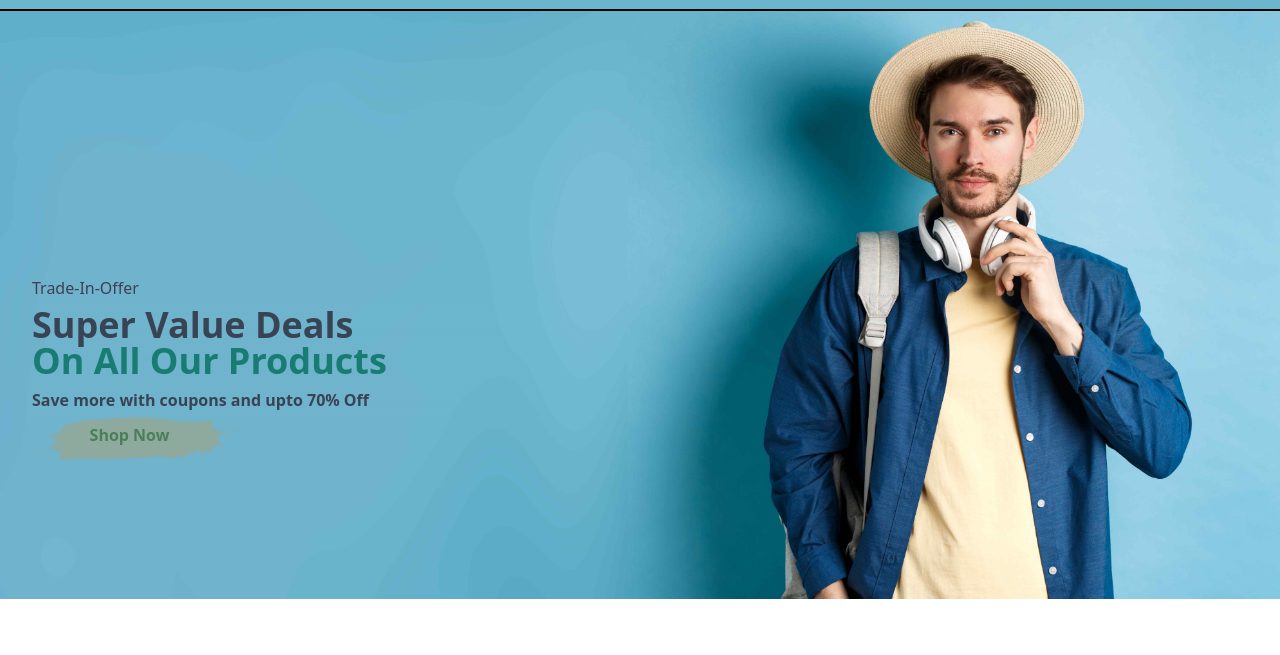
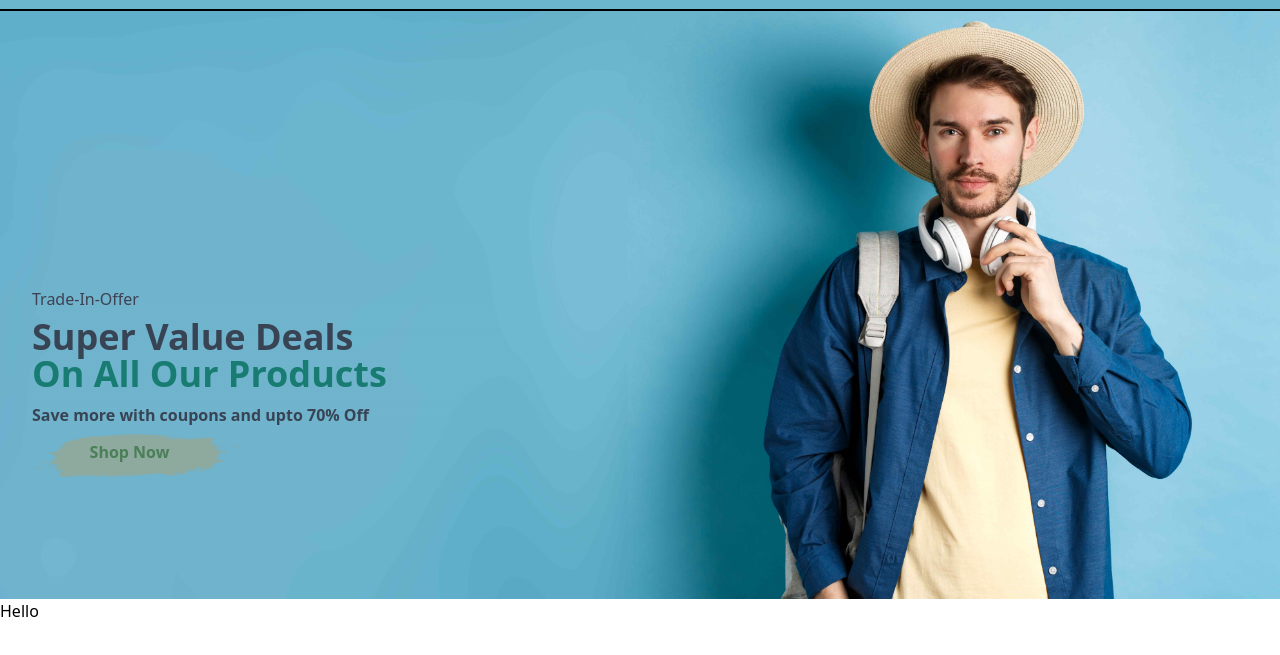
Before and after one commit to Developer095/ecommerce, a website: page index.html in a window 1280 px wide. Shown: the part 67-722 px from the top of the page. Drawn offline with nearby package versions, Linux system fonts and the light colour scheme.

Commit message:
node modules testing

```diff
--- a/index.html
+++ b/index.html
@@ -42,7 +42,7 @@
                 <li><button class="absolute top-[70%] left-[7%] font-bold text-[#187c72]">Shop Now</button>
                     <img src="/Pics/button.png" class="absolute top-[69%] left-[2.7%] h-11 opacity-90">
                 </li>
-                <div></div>
+                <div>Hello</div>
 
             </ul>
 
```
